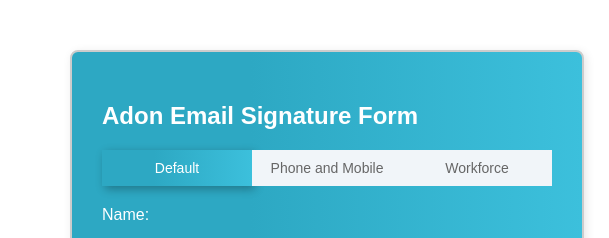
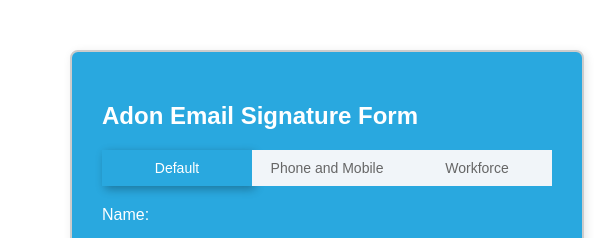
Before and after one commit to JaneChristian1225/Ad-On-Email-Signature-Generator, a plain HTML site: page index.html in a window 1280 px wide. Shown: the top 238 px of the page, 0-609 px from the left. Drawn offline with Linux system fonts and the light colour scheme.

Commit message:
Update style2.css

```diff
--- a/style/style2.css
+++ b/style/style2.css
@@ -57,8 +57,9 @@ button:hover {
     border: 2px solid #ccc;
     border-radius: 8px;
     box-shadow: 2px 2px 10px rgba(0, 0, 0, 0.1);
-    background: rgb(45,168,195);
-    background: linear-gradient(90deg, rgba(45,168,195,1) 35%, rgba(60,192,220,1) 100%);
+    /* background: rgb(45,168,195); */
+    /* background: linear-gradient(90deg, rgba(45,168,195,1) 35%, rgba(60,192,220,1) 100%); */
+    background: #29A8DF;
     float:left;
 }
 
@@ -86,9 +87,10 @@ button:hover {
     /* border-radius: 8px; */
 }
 .menu .active{
-    background: rgb(45,168,195);
-    background: linear-gradient(90deg, rgba(45,168,195,1) 35%, rgba(60,192,220,1) 100%);
+    /*background: rgb(45,168,195);*/
+    /*background: linear-gradient(90deg, rgba(45,168,195,1) 35%, rgba(60,192,220,1) 100%); */
     /* border-radius: 8px; */
+    background: #29A8DF;
     color:white;
     box-shadow: 3px 3px 9px rgba(0, 0, 0, 0.3);
 }
```
